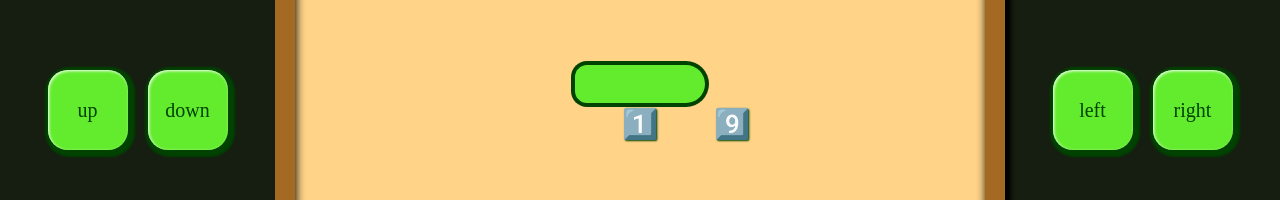
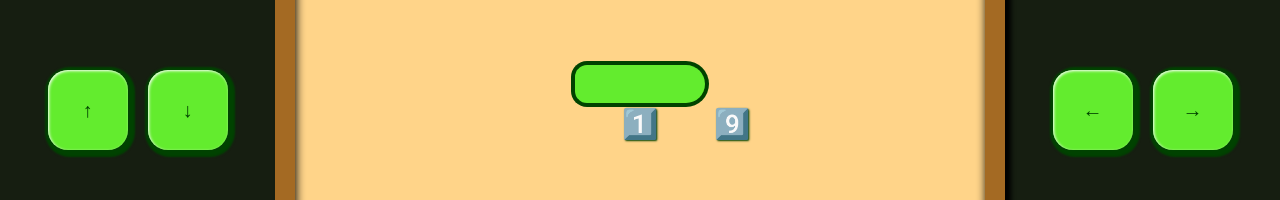
Before and after one commit to mankal111/LinguaBoa, a React (Create React App) app: page / in a window 1280 px wide. Both pictures are taken after a click on the button "PLAY". Shown: the part 290-490 px from the top of the page. Built offline with nearby package versions, Linux system fonts and the light colour scheme; a web font is replaced by a local one.

Commit message:
added arrow symbols to controls

```diff
--- a/src/components/Game.jsx
+++ b/src/components/Game.jsx
@@ -179,10 +179,10 @@ const Game = ({ subject, language, exit }) => {
       {dialogIsOpen && <Dialog exit={exit} restart={restart} />}
       <LeftControls>
         <Button onClick={() => setDirectionVectorFromKeyEvent({ key: 'ArrowUp' })}>
-          up
+          ↑
         </Button>
         <Button onClick={() => setDirectionVectorFromKeyEvent({ key: 'ArrowDown' })}>
-          down
+          ↓
         </Button>
       </LeftControls>
       <GameContainer>
@@ -221,10 +221,10 @@ const Game = ({ subject, language, exit }) => {
       </GameContainer>
       <RightControls>
         <Button onClick={() => setDirectionVectorFromKeyEvent({ key: 'ArrowLeft' })}>
-          left
+          ←
         </Button>
         <Button onClick={() => setDirectionVectorFromKeyEvent({ key: 'ArrowRight' })}>
-          right
+          →
         </Button>
       </RightControls>
     </Container>
```
